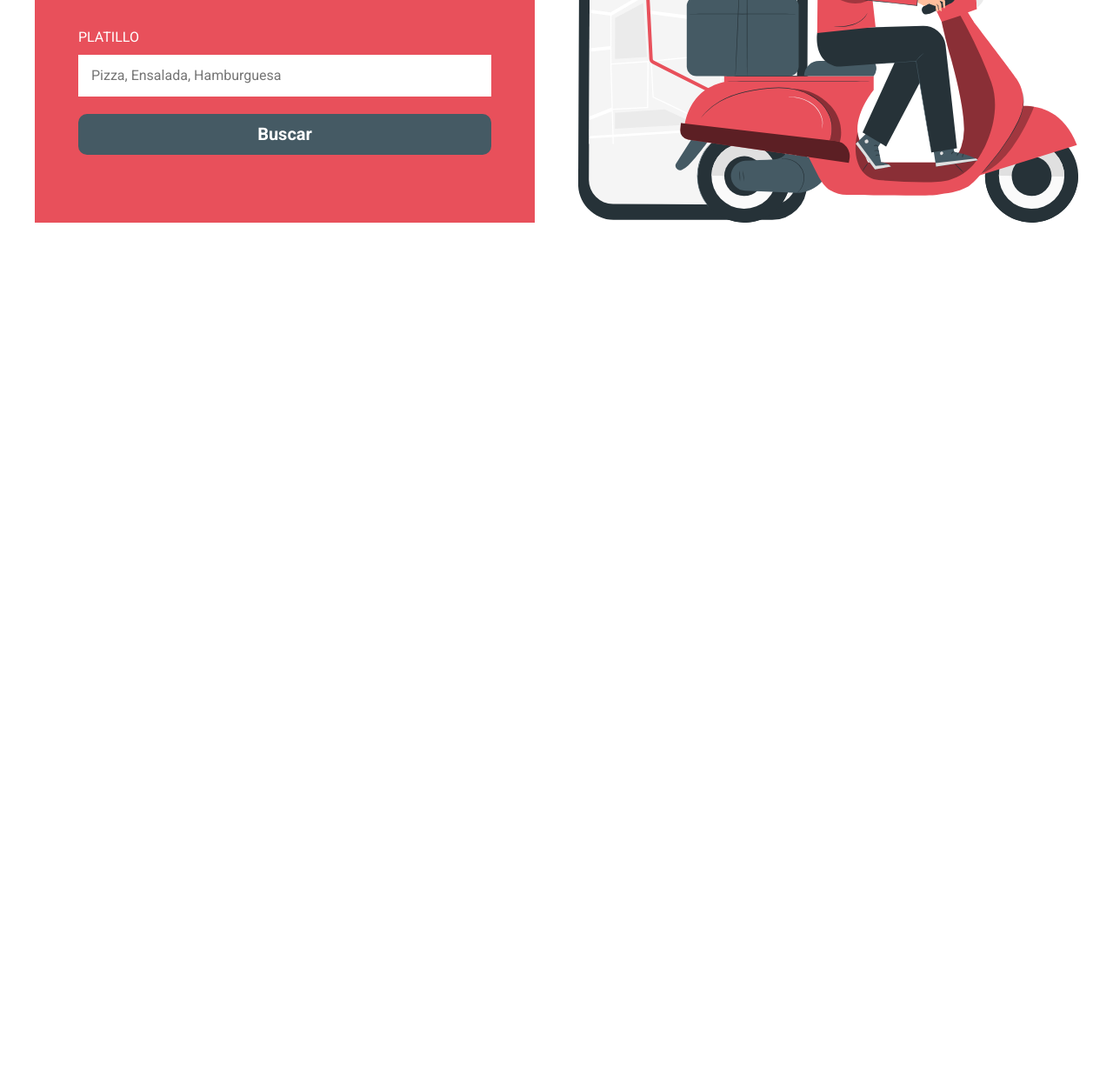
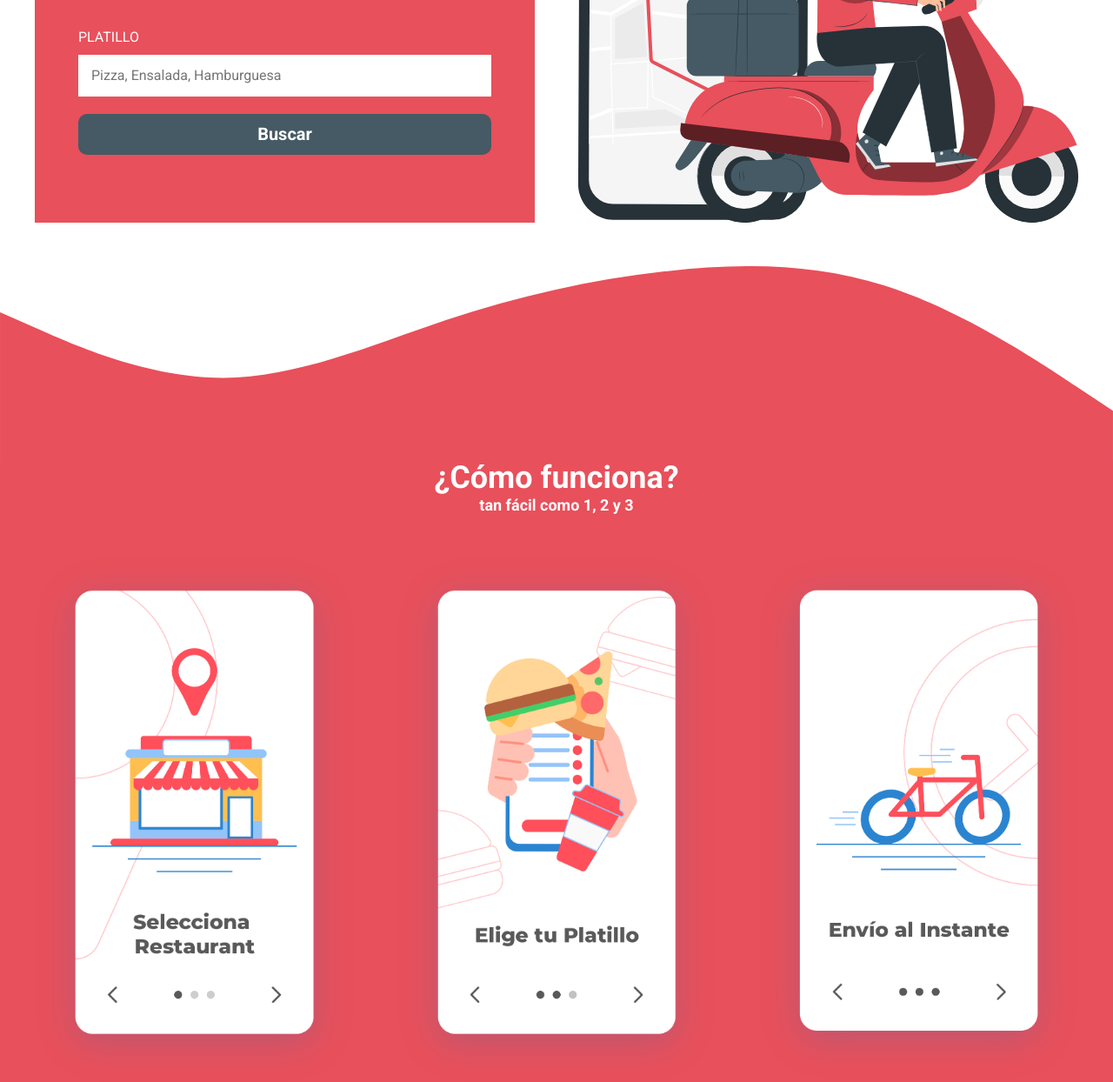
Before and after one commit to HenryTene/DeliveryApp, a website: page index.html in a window 1280 px wide. Shown: the part 522-1766 px from the top of the page at 87% size. Before the commit the page ends 800 px from the top, so only its background shows below. Drawn offline with nearby package versions, Linux system fonts and the light colour scheme; files that its build step writes are made by us from their sources; files whose address does not match are found by name.

Commit message:
:sparkles: Se agrega seccion de como funciona y su codigo css

```diff
--- a/index.html
+++ b/index.html
@@ -65,5 +65,23 @@
         </div>
       </div>
     </section>
+
+    <section class="pasos">
+      <img class="pasos_wabve" src="build/img/wave.svg" alt="imagen wave" />
+      <div class="pasos__contenido">
+        <h2 class="pasos__heading" >¿Cómo funciona?<span class="pasos__heading--descripcion" >tan fácil como 1, 2 y 3</span></h2>
+        <div class="pasos__grid contenedor">
+          <div class="pasos__paso">
+            <img class="pasos__imagen"  src="build/img/paso_1.png" alt="imagen paso alt">
+          </div>
+          <div class="pasos__paso">
+            <img class="pasos__imagen"  src="build/img/paso_2.png" alt="imagen paso alt">
+          </div>
+          <div class="pasos__paso">
+            <img class="pasos__imagen"  src="build/img/paso_3.png" alt="imagen paso alt">
+          </div>
+        </div>
+      </div>
+    </section>
   </body>
 </html>
--- a/src/scss/app.scss
+++ b/src/scss/app.scss
@@ -1,3 +1,4 @@
 @use 'base';
 @use 'header';
 @use 'formulario';
+@use 'pasos';
--- /dev/null
+++ b/src/scss/pasos/_index.scss
@@ -0,0 +1 @@
+@forward 'pasos';
--- /dev/null
+++ b/src/scss/pasos/_pasos.scss
@@ -0,0 +1,32 @@
+@use "base/variables" as v;
+@use "base/mixins" as m;
+
+.pasos {
+  margin-top: 5rem;
+  &__wave {
+    margin-bottom: -1px;
+  }
+  &__contenido {
+    background-color: v.$primario;
+  }
+  &__heading {
+    text-align: center;
+    color: v.$blanco;
+    &--descripcion {
+      font-size: 1.8rem;
+      display: block;
+    }
+  }
+  &__grid {
+    @include m.tablet {
+      @include m.grid(3, v.$separacion);
+    }
+  }
+  &__imagen {
+    transition-property: transform;
+    transition-duration: 300ms;
+    &:hover {
+      transform: rotate(-4deg) scale(1.2);
+    }
+  }
+}
```
